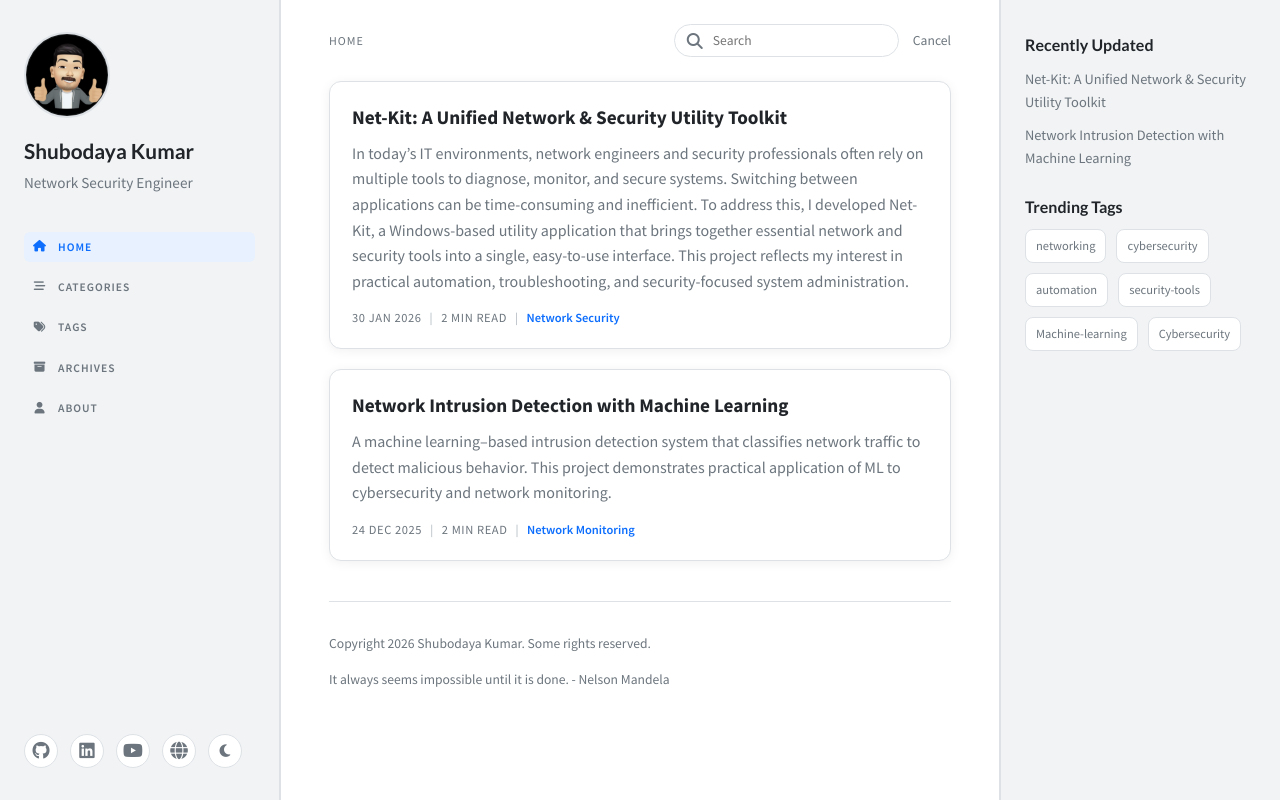
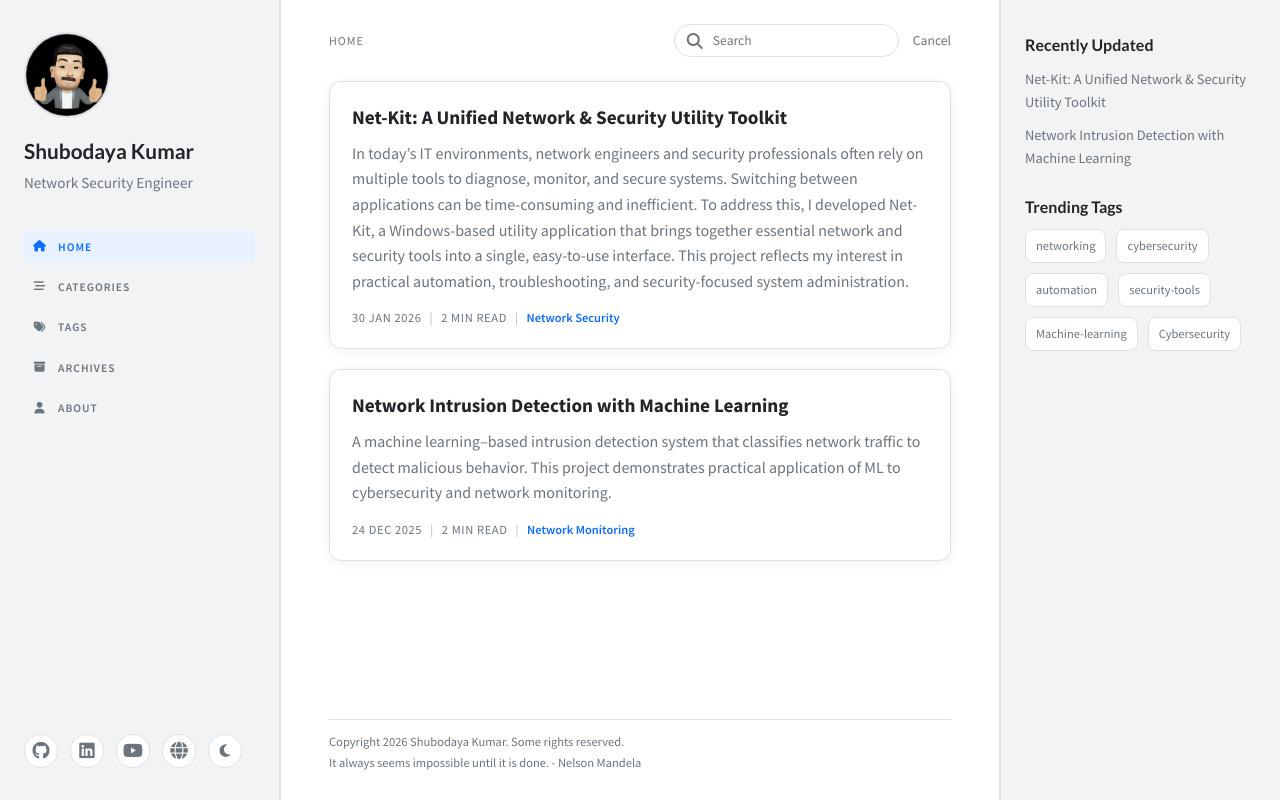
Before and after one commit to shubodaya/portfolio-blog, a React (Vite) app: page / in a window 1280 px wide. Built offline with nearby package versions, Linux system fonts and the light colour scheme.

Commit message:
Tighten footer spacing and keep footer pinned to bottom

```diff
--- a/src/index.css
+++ b/src/index.css
@@ -165,7 +165,10 @@ a {
   background: var(--surface);
   border-left: 1px solid var(--border);
   border-right: 1px solid var(--border);
-  padding: 24px 48px 64px;
+  padding: 24px 48px 24px;
+  min-height: 100vh;
+  display: flex;
+  flex-direction: column;
 }
 
 .topbar {
@@ -649,11 +652,16 @@ a {
 }
 
 .site-footer {
-  margin-top: 40px;
-  font-size: 0.85rem;
+  margin-top: auto;
+  font-size: 0.78rem;
   color: var(--muted);
   border-top: 1px solid var(--border);
-  padding-top: 18px;
+  padding-top: 10px;
+  line-height: 1.35;
+}
+
+.site-footer p {
+  margin: 4px 0;
 }
 
 .panel {
@@ -748,7 +756,7 @@ a {
 
 @media (max-width: 720px) {
   .content {
-    padding: 24px 20px 48px;
+    padding: 24px 20px 24px;
   }
 
   .sidebar {
```
